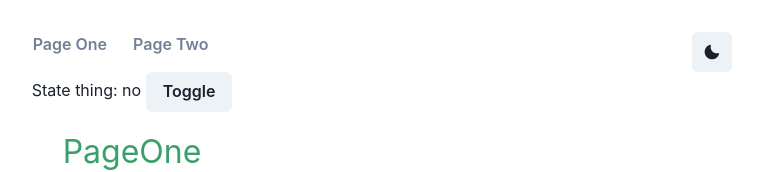
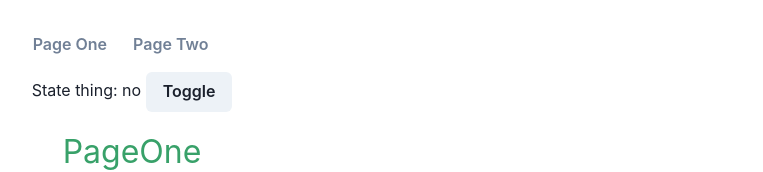
Before and after one commit to piratemermaid/webdev-templates, a React (Vite) app: page /one in a window 1280 px wide. Shown: the top 172 px of the page, without its empty margins (508-1271 px from the left). Built offline with nearby package versions, Linux system fonts and the light colour scheme.

Commit message:
remove dark mode toggle

```diff
--- a/src/components/NavBar.jsx
+++ b/src/components/NavBar.jsx
@@ -1,19 +1,9 @@
 import { Link } from 'react-router-dom';
-import {
-  Box,
-  Button,
-  Flex,
-  HStack,
-  IconButton,
-  useColorMode,
-} from '@chakra-ui/react';
-import { MoonIcon } from '@chakra-ui/icons';
+import { Box, Button, Flex, HStack } from '@chakra-ui/react';
 
 import ROUTES from '../router/routes';
 
 export default function NavBar() {
-  const { toggleColorMode } = useColorMode();
-
   return (
     <Flex>
       <Box>
@@ -29,13 +19,6 @@ export default function NavBar() {
           })}
         </HStack>
       </Box>
-      <Box sx={{ position: 'absolute', right: 10 }}>
-        <IconButton
-          aria-label="Toggle dark mode"
-          onClick={toggleColorMode}
-          icon={<MoonIcon />}
-        />
-      </Box>
     </Flex>
   );
 }
```
